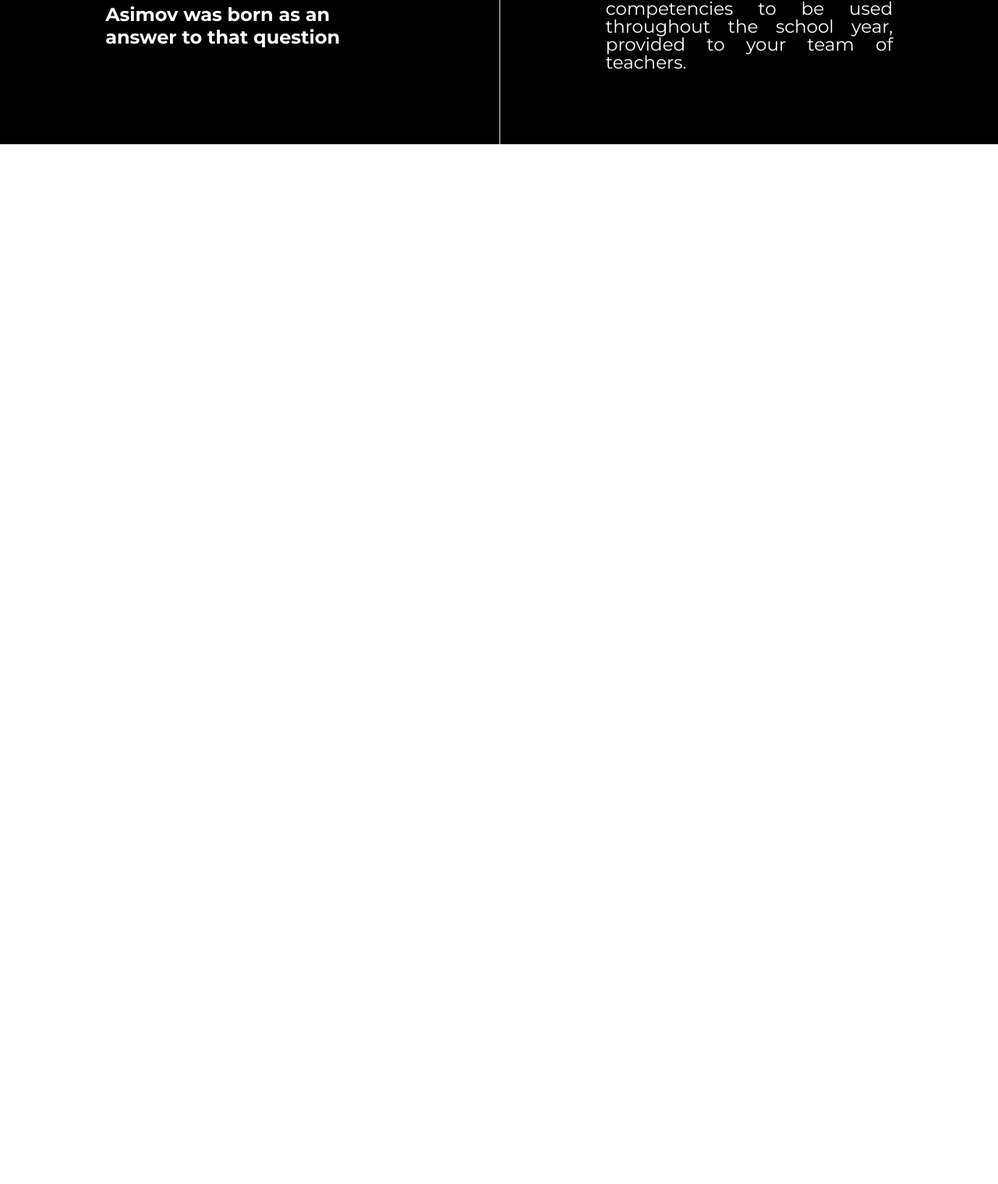
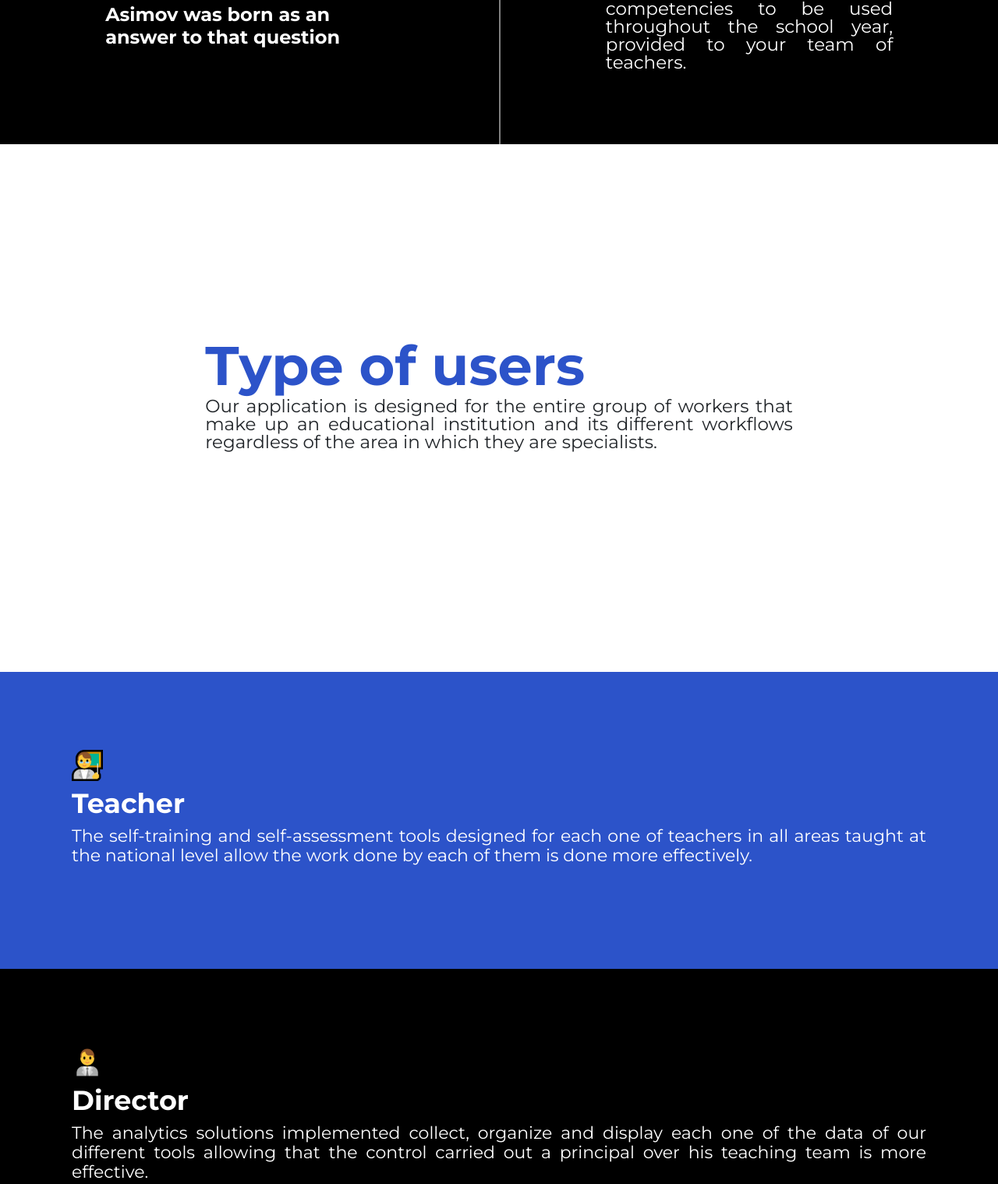
Before and after one commit to Cybersoft-Asimov-20212/landing-page-asimov, a plain HTML site: page index.html in a window 1280 px wide. Shown: the part 1194-2713 px from the top of the page at 78% size. Before the commit the page ends 1379 px from the top, so only its background shows below. Drawn offline with nearby package versions, Linux system fonts and the light colour scheme.

Commit message:
feat: type of users and footer added

```diff
--- a/css/styles.css
+++ b/css/styles.css
@@ -84,3 +84,48 @@ body nav li {
     font-size: 25px;
     font-weight: bold;
 }
+
+/* Section 3 */
+.tf_three{
+    padding: 20% 20%;
+}
+.tf_three h1 {
+    font-weight: bold;
+    font-size: 70px;
+    padding-right: 20px;
+    line-height: 65px;
+}
+.tf_three p {
+    font-size: 23px;
+    line-height: 23px;
+}
+
+.td_three {
+    padding: 8% 80px;
+}
+.td_three h2 {
+    font-weight: bold;
+    font-size: 35px;
+}
+.td_three p {
+    font-size: 22px;
+    line-height: 25px;
+}
+
+/* Footer */
+footer{
+    background-color: black;
+}
+footer p{
+    color: white;
+}
+footer ul li {
+    font-weight: bold;
+    padding-left: 15px; padding-right: 15px;
+}
+.nav-link {
+    color: white;
+}
+.nav-link:hover{
+    color: grey;
+}
--- a/index.html
+++ b/index.html
@@ -111,8 +111,41 @@
 
             <!-- Section 3 -->
             <div class="row">
-                <div id="users">
-                    <!-- TO-DO: type of users -->
+                <div id="users" class="col-xxl-6">
+                    <figure class="tf_three">
+                        <h1 style="color: #2C53C9">
+                            Type of users
+                        </h1>
+                        <p style="text-align: justify;">
+                            Our application is designed for the entire group
+                            of workers that make up an educational institution and
+                            its different workflows regardless of the area in which they are specialists.
+                        </p>
+                    </figure>
+                </div>
+                <div class="col-xxl-3" style="background-color: #2C53C9">
+                    <figure class="td_three">
+                        <img src="images/male-teacher.png" class="img-fluid mb-2" alt="..." style="width: 40px; height: 40px">
+                        <h2 style="color: white">
+                            Teacher
+                        </h2>
+                        <p style="color: white; text-align: justify;">
+                            The self-training and self-assessment tools designed for each one of teachers in all
+                            areas taught at the national level allow the work done by each of them is done more effectively.
+                        </p>
+                    </figure>
+                </div>
+                <div class="col-xxl-3" style="background-color: black">
+                    <figure class="td_three">
+                        <img src="images/male-office-worker.png" class="img-fluid mb-2" alt="..." style="width: 40px; height: 40px">
+                        <h2 style="color: white">
+                            Director
+                        </h2>
+                        <p style="color: white; text-align: justify;">
+                            The analytics solutions implemented collect, organize and display each one of the data
+                            of our different tools allowing that the control carried out a principal over his teaching team is more effective.
+                        </p>
+                    </figure>
                 </div>
             </div>
 
@@ -141,7 +174,16 @@
 
     </body>
 
-    <!-- TO-DO: footer -->
+    <!-- Footer -->
+    <footer class="py-4">
+        <ul class="nav justify-content-center pb-3 mb-3">
+            <li class="nav-item"><a href="#" class="nav-link px-2">Home</a></li>
+            <li class="nav-item"><a href="#users" class="nav-link px-2">Users</a></li>
+            <li class="nav-item"><a href="#plans" class="nav-link px-2">Plans</a></li>
+            <li class="nav-item"><a href="#we" class="nav-link px-2">About us</a></li>
+        </ul>
+        <p class="text-center mb-0">&copy; 2021 CyberSoft</p>
+    </footer>
 
     <script src="https://cdn.jsdelivr.net/npm/bootstrap@5.1.1/dist/js/bootstrap.bundle.min.js"
             integrity="sha384-/bQdsTh/da6pkI1MST/rWKFNjaCP5gBSY4sEBT38Q/9RBh9AH40zEOg7Hlq2THRZ"
```
